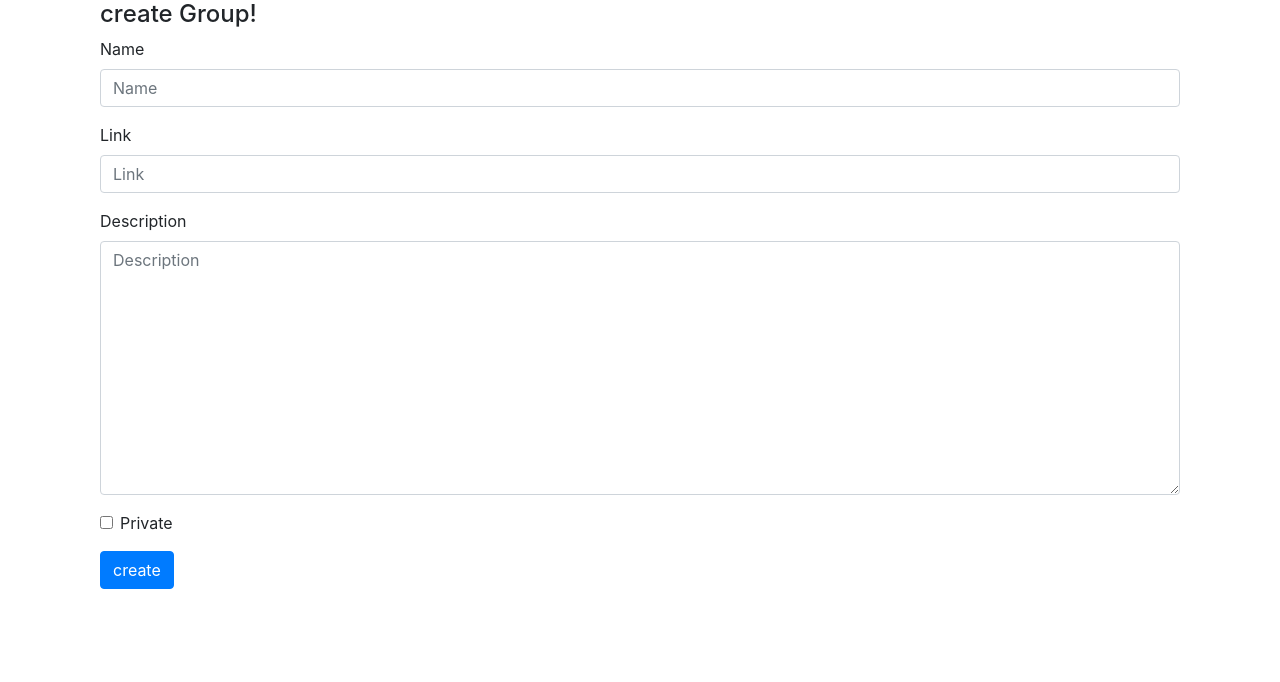
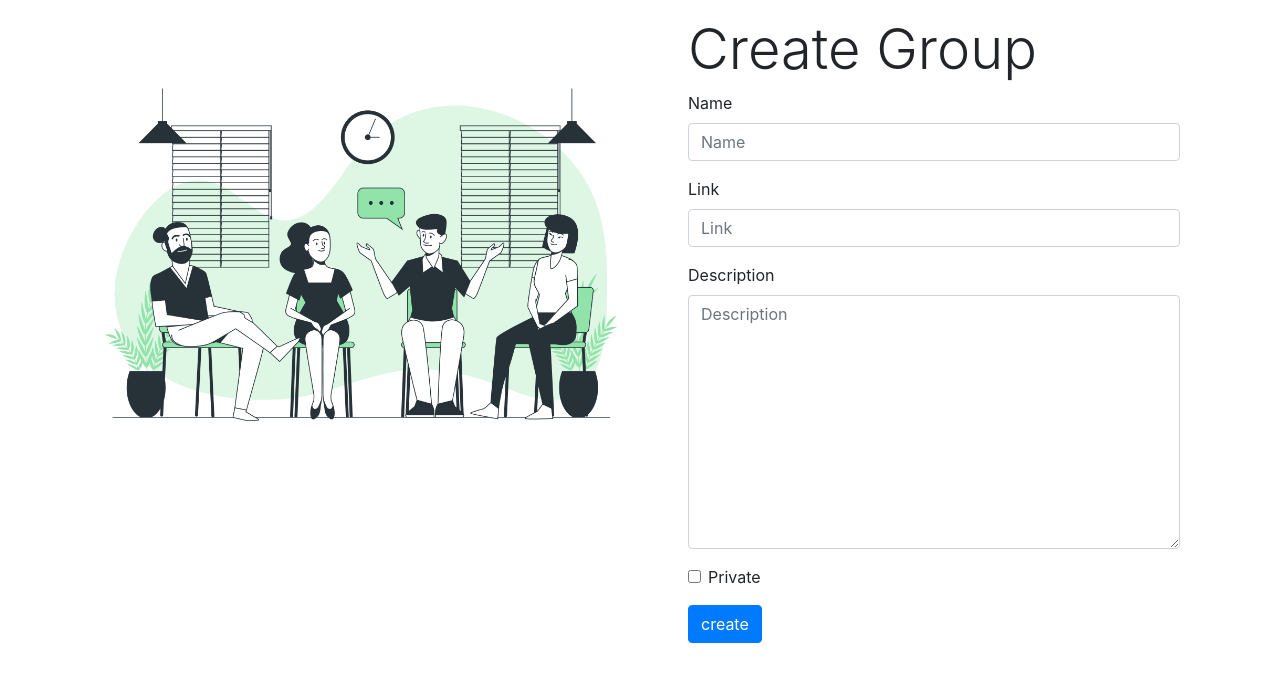
Before and after one commit to kunaldewangan/dj-Group-Web-App, a Django app: page /groups/create/ in a window 1280 px wide. Shown: the part 56-738 px from the top of the page. Run offline with Django 3.2, Linux system fonts and the light colour scheme; the visitor is signed in with stand-in values (Sample User, id 1); some libraries are stand-ins or nearby versions.

Commit message:
group image and layout update

```diff
--- a/groups/templates/groups/group_form.html
+++ b/groups/templates/groups/group_form.html
@@ -1,9 +1,13 @@
 {% extends 'groups/group_base.html' %}
+{% load static %}
 {% load bootstrap4 %}
 
 {% block group_content %}
-<div class="col-md-12">
-    <h4>create Group!</h4>
+<div class="col-md-6">
+    <img class="img-fluid" src="{% static 'images/group.png' %}" alt="image" width="550px" height="550px">
+</div>
+<div class="col-md-6 pl-5 pt-3">
+    <h1 class="display-4">Create Group</h4>
     <form action="{% url 'groups:group_create' %}" method="POST">
         {% csrf_token %}
         {% bootstrap_form form %}
```
